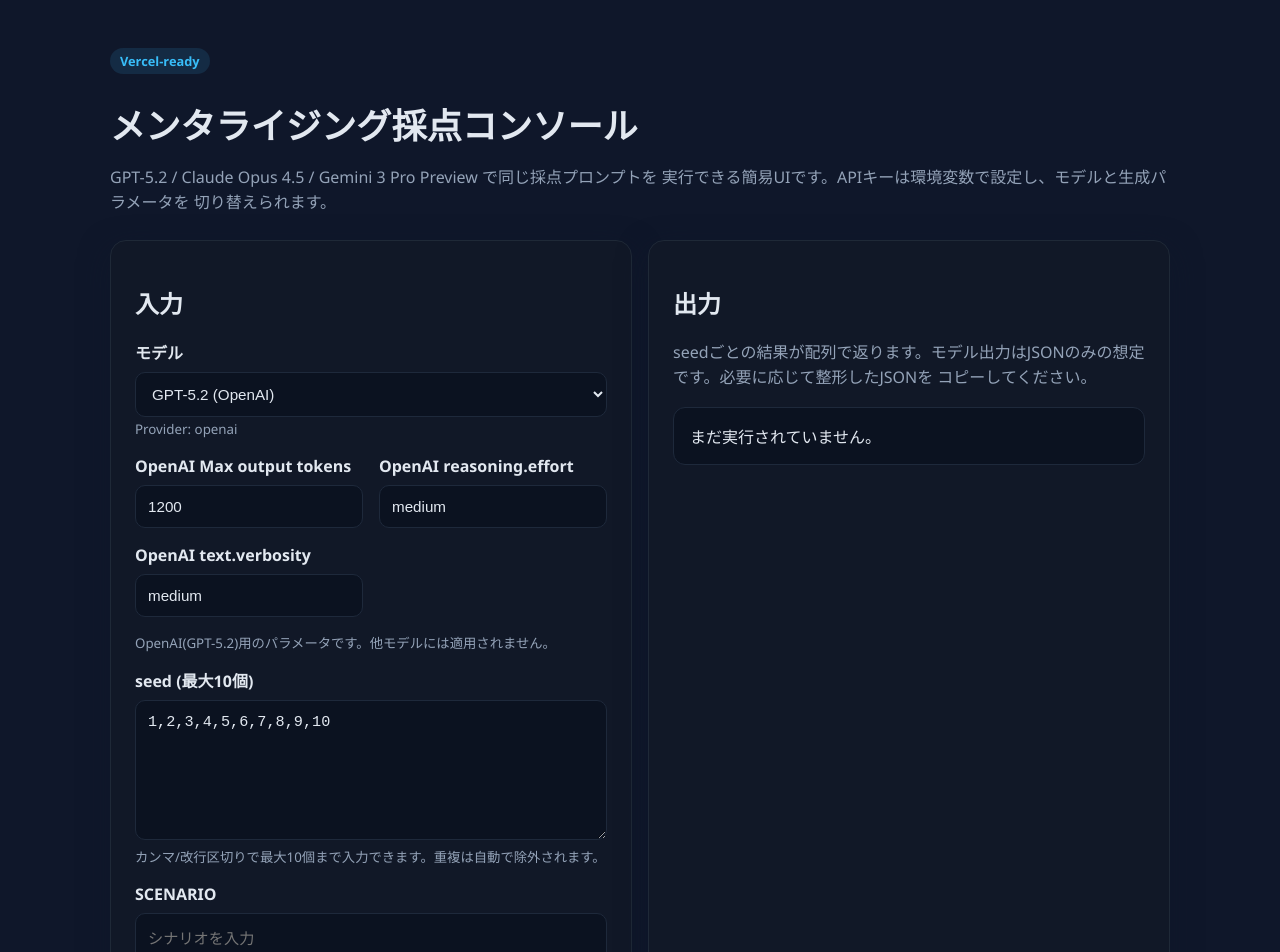
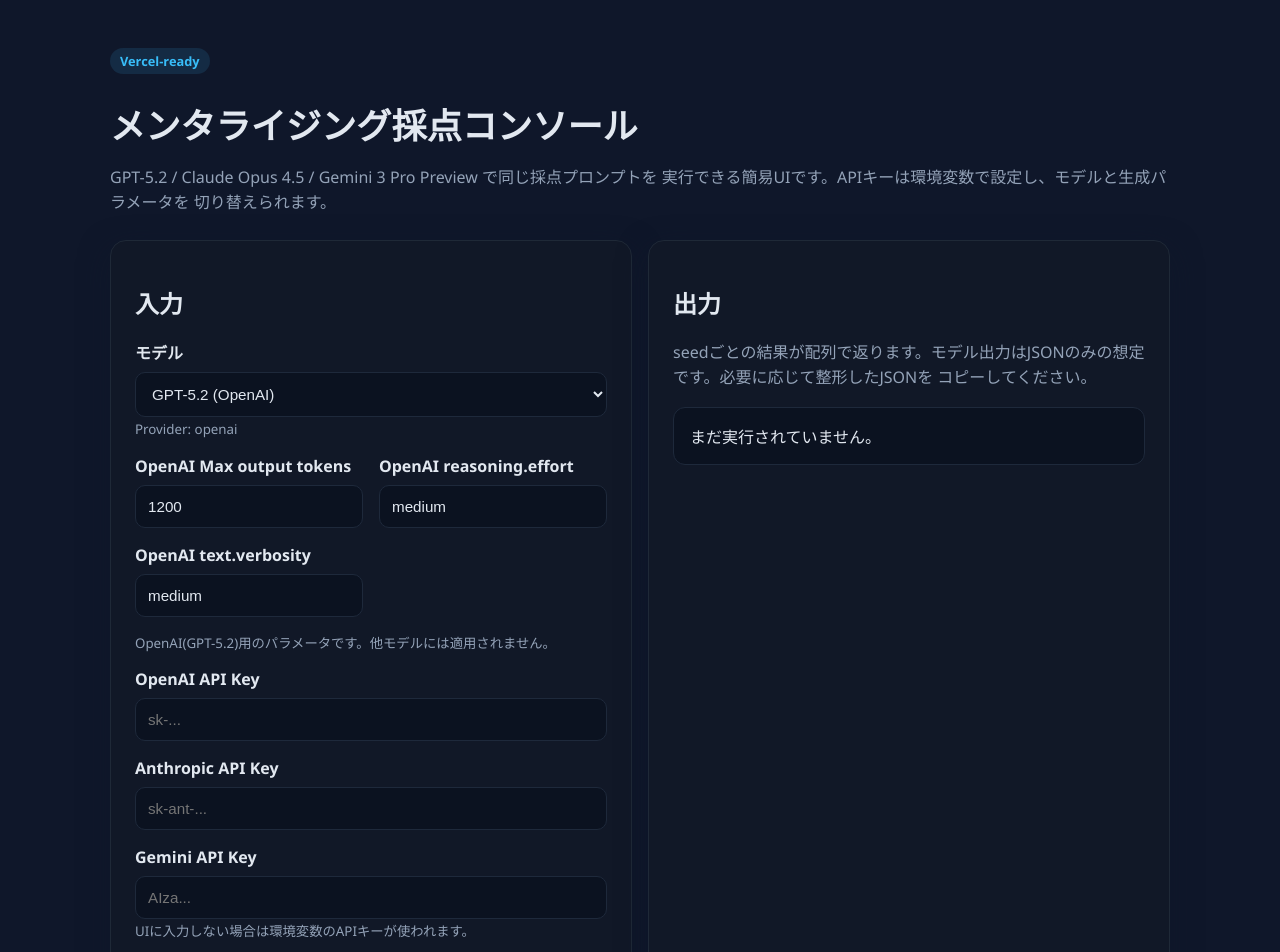
Before and after one commit to h0r0k0w0/saitenprit1, a Next.js app: page / in a window 1280 px wide. Shown: the top 952 px of the page. Built offline with nearby package versions, Linux system fonts and the light colour scheme.

Commit message:
Add API key inputs

```diff
--- a/app/api/evaluate/route.ts
+++ b/app/api/evaluate/route.ts
@@ -19,6 +19,11 @@ type RequestPayload = {
     reasoningEffort?: string;
     textVerbosity?: string;
   };
+  apiKeys?: {
+    openai?: string;
+    anthropic?: string;
+    gemini?: string;
+  };
   seeds: number[];
 };
 
@@ -32,14 +37,14 @@ function buildPrompt(template: string, scenario: string, response: string) {
   return `${template.trim()}\n\n【SCENARIO】\n${scenario.trim()}\n\n【RESPONSE】\n${response.trim()}`;
 }
 
-function assertEnv(provider: Provider) {
-  if (provider === "openai" && !process.env.OPENAI_API_KEY) {
+function assertEnv(provider: Provider, apiKeys?: RequestPayload["apiKeys"]) {
+  if (provider === "openai" && !(apiKeys?.openai || process.env.OPENAI_API_KEY)) {
     throw new Error("OPENAI_API_KEY が設定されていません。");
   }
-  if (provider === "anthropic" && !process.env.ANTHROPIC_API_KEY) {
+  if (provider === "anthropic" && !(apiKeys?.anthropic || process.env.ANTHROPIC_API_KEY)) {
     throw new Error("ANTHROPIC_API_KEY が設定されていません。");
   }
-  if (provider === "gemini" && !process.env.GEMINI_API_KEY) {
+  if (provider === "gemini" && !(apiKeys?.gemini || process.env.GEMINI_API_KEY)) {
     throw new Error("GEMINI_API_KEY が設定されていません。");
   }
 }
@@ -84,7 +89,7 @@ export async function POST(req: Request) {
       return NextResponse.json({ error: "seedを1つ以上指定してください。" }, { status: 400 });
     }
 
-    assertEnv(provider);
+    assertEnv(provider, payload.apiKeys);
 
     const prompt = buildPrompt(payload.promptTemplate, payload.scenario, payload.response);
     // OpenAIのパラメータはUIから渡されます。未指定時はここがデフォルトです。
@@ -104,7 +109,7 @@ export async function POST(req: Request) {
               method: "POST",
               headers: {
                 "Content-Type": "application/json",
-                Authorization: `Bearer ${process.env.OPENAI_API_KEY}`
+                Authorization: `Bearer ${payload.apiKeys?.openai || process.env.OPENAI_API_KEY}`
               },
               body: JSON.stringify({
                 model: payload.model,
@@ -136,7 +141,7 @@ export async function POST(req: Request) {
               method: "POST",
               headers: {
                 "Content-Type": "application/json",
-                "x-api-key": process.env.ANTHROPIC_API_KEY ?? "",
+                "x-api-key": payload.apiKeys?.anthropic || process.env.ANTHROPIC_API_KEY ?? "",
                 "anthropic-version": "2023-06-01"
               },
               body: JSON.stringify({
@@ -160,7 +165,9 @@ export async function POST(req: Request) {
               maxOutputTokens: 1200
             };
             const apiResponse = await fetch(
-              `https://generativelanguage.googleapis.com/v1beta/models/${payload.model}:generateContent?key=${process.env.GEMINI_API_KEY}`,
+              `https://generativelanguage.googleapis.com/v1beta/models/${payload.model}:generateContent?key=${
+                payload.apiKeys?.gemini || process.env.GEMINI_API_KEY
+              }`,
               {
                 method: "POST",
                 headers: {
--- a/app/page.tsx
+++ b/app/page.tsx
@@ -37,6 +37,9 @@ export default function Home() {
   const [openAiMaxOutputTokens, setOpenAiMaxOutputTokens] = useState(1200);
   const [openAiReasoningEffort, setOpenAiReasoningEffort] = useState("medium");
   const [openAiTextVerbosity, setOpenAiTextVerbosity] = useState("medium");
+  const [openAiApiKey, setOpenAiApiKey] = useState("");
+  const [anthropicApiKey, setAnthropicApiKey] = useState("");
+  const [geminiApiKey, setGeminiApiKey] = useState("");
   const [seedInput, setSeedInput] = useState("1,2,3,4,5,6,7,8,9,10");
   const [loading, setLoading] = useState(false);
   const [output, setOutput] = useState<string | null>(null);
@@ -84,6 +87,11 @@ export default function Home() {
             maxOutputTokens: openAiMaxOutputTokens,
             reasoningEffort: openAiReasoningEffort,
             textVerbosity: openAiTextVerbosity
+          },
+          apiKeys: {
+            openai: openAiApiKey || undefined,
+            anthropic: anthropicApiKey || undefined,
+            gemini: geminiApiKey || undefined
           },
           seeds
         })
@@ -170,6 +178,38 @@ export default function Home() {
             <small>OpenAI(GPT-5.2)用のパラメータです。他モデルには適用されません。</small>
 
             <div>
+              <label htmlFor="openAiApiKey">OpenAI API Key</label>
+              <input
+                id="openAiApiKey"
+                type="password"
+                placeholder="sk-..."
+                value={openAiApiKey}
+                onChange={(event) => setOpenAiApiKey(event.target.value)}
+              />
+            </div>
+            <div>
+              <label htmlFor="anthropicApiKey">Anthropic API Key</label>
+              <input
+                id="anthropicApiKey"
+                type="password"
+                placeholder="sk-ant-..."
+                value={anthropicApiKey}
+                onChange={(event) => setAnthropicApiKey(event.target.value)}
+              />
+            </div>
+            <div>
+              <label htmlFor="geminiApiKey">Gemini API Key</label>
+              <input
+                id="geminiApiKey"
+                type="password"
+                placeholder="AIza..."
+                value={geminiApiKey}
+                onChange={(event) => setGeminiApiKey(event.target.value)}
+              />
+              <small>UIに入力しない場合は環境変数のAPIキーが使われます。</small>
+            </div>
+
+            <div>
               <label htmlFor="seeds">seed (最大10個)</label>
               <textarea
                 id="seeds"
```
